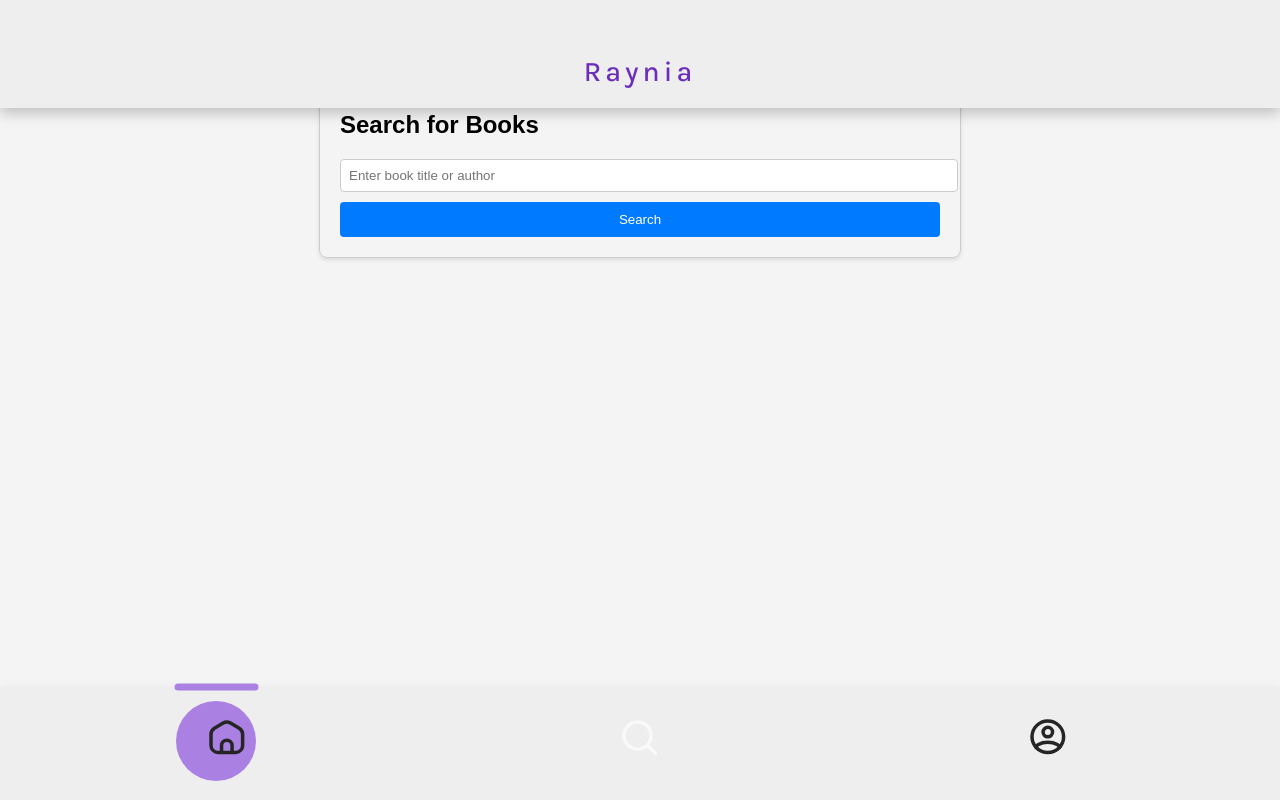
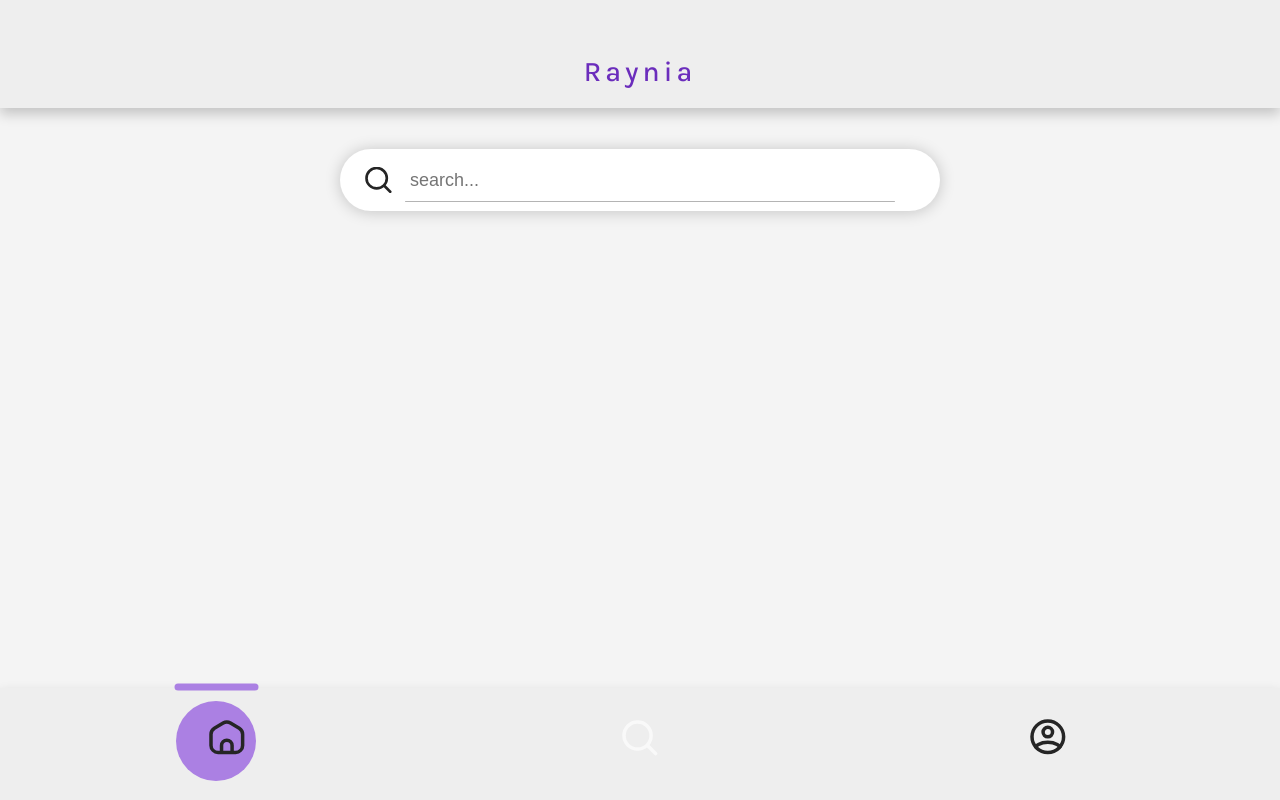
Before and after one commit to Itaht/raynia-website, a React (Create React App) app: page /search in a window 1280 px wide. Built offline with nearby package versions, Linux system fonts and the light colour scheme.

Commit message:
start making search page, but only search bar

```diff
--- a/src/components/Search.js
+++ b/src/components/Search.js
@@ -9,7 +9,6 @@ const Search = () => {
 
   const handleSearch = (e) => {
     e.preventDefault();
-    // Show the popup when the search is initiated
     setShowPopup(true);
   };
 
@@ -17,20 +16,27 @@ const Search = () => {
     setShowPopup(false);
   };
 
+  const handleClearInput = () => {
+    setQuery('');
+  };
+
   return (
     <div className={styles.searchContainer}>
       <Header />
       <BottomHeader />
-      <h2>Search for Books</h2>
-      <form onSubmit={handleSearch}>
+      <form onSubmit={handleSearch} className={styles.searchForm}>
+        <div className={styles.searchInputContainer}>
+          <img src="/iconbottomheader/searchblack.svg" alt="Search" className={styles.searchIcon} />
           <input
             type="text"
             value={query}
             onChange={(e) => setQuery(e.target.value)}
-          placeholder="Enter book title or author"
+            placeholder="search..."
             className={styles.searchInput}
           />
-        <button type="submit" className={styles.searchButton}>Search</button>
+          {query && <span className={styles.clearIcon} onClick={handleClearInput}>&times;</span>}
+          <div className={styles.searchLine}></div> {/* Add this div for the line */}
+        </div>
       </form>
       {showPopup && (
         <div className={styles.popup}>
--- a/src/styles/Search.module.css
+++ b/src/styles/Search.module.css
@@ -1,33 +1,74 @@
+@import url('https://fonts.googleapis.com/css2?family=Karla:wght@500&display=swap');
+@import url('https://fonts.googleapis.com/css2?family=Inter:wght@500&display=swap');
+
+body {
+  overflow: hidden;
+  height: 100%;
+  margin: 0;
+  font-family: 'Karla', sans-serif;
+}
+
 .searchContainer {
   max-width: 600px;
   margin: 50px auto;
-  padding: 20px;
-  border: 1px solid #ccc;
-  border-radius: 8px;
-  box-shadow: 0 2px 4px rgba(0, 0, 0, 0.1);
+  padding: 0px;
+}
+
+.searchForm {
+  display: flex;
+  justify-content: center;
+  align-items: center;
+}
+
+.searchInputContainer {
+  position: relative;
+  width: 100%; /* Set the width of the search box */
+  height: 60px; /* Set the height of the search box */
+  top: 80px;
+  display: flex;
+  align-items: center;
+  justify-content: center;
+}
+
+.searchIcon {
+  position: absolute;
+  top: 50%;
+  left: 25px; /* Adjust left spacing for the search icon */
+  transform: translateY(-50%);
+  width: 27px; /* Adjust the size of the icon */
+  height: auto; /* Adjust the size of the icon */
 }
 
 .searchInput {
   width: 100%;
-  padding: 8px;
-  margin-bottom: 10px;
-  border: 1px solid #ccc;
-  border-radius: 4px;
+  height: 100%; /* Ensure the input takes full height of the container */
+  padding-left: 70px; /* Adjust padding for the search icon */
+  padding-right: 50px; /* Add padding for the clear icon */
+  border: none;
+  border-radius: 50px; /* Adjust border radius for the smaller size */
+  box-shadow: 0px 1px 16px rgba(0, 0, 0, 0.2);
+  font-size: 18px; /* Adjust font size */
+  outline: none;
 }
 
-.searchButton {
-  width: 100%;
-  padding: 10px;
-  background-color: #007bff;
-  color: white;
-  border: none;
-  border-radius: 4px;
+.clearIcon {
+  position: absolute;
+  top: 50%;
+  right: 20px; /* Adjust right spacing for the clear icon */
+  transform: translateY(-50%);
+  font-size: 35px;
   cursor: pointer;
-  transition: background-color 0.3s;
+  color: #252525; /* Light gray color */
 }
 
-.searchButton:hover {
-  background-color: #0056b3;
+.searchLine {
+  position: absolute;
+  bottom: 8px; /* Position the line at the bottom */
+  left: 65px; /* Adjust as needed */
+  width: calc(100% - 110px); /* Make the line span almost the entire width */
+  height: 1px; /* Thickness of the line */
+  background-color: rgb(180, 180, 180);
+  border-radius: 2px;
 }
 
 .popup {
@@ -43,6 +84,7 @@
 }
 
 .popupContent {
+  position: relative;
   background-color: white;
   padding: 20px;
   border-radius: 8px;
```
Lines whose indentation alone changed are shown as unchanged.
